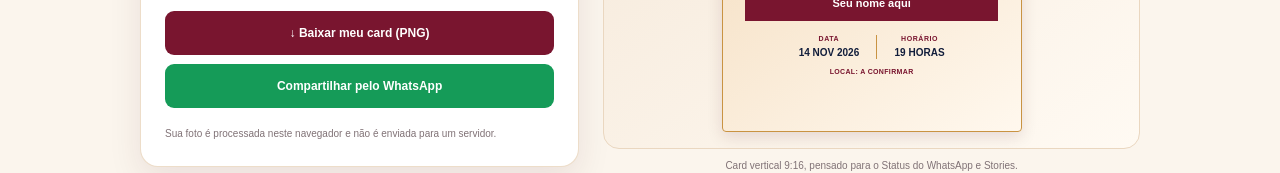
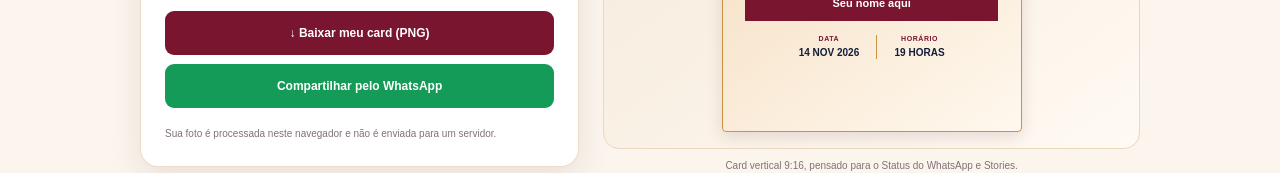
Before and after one commit to juliaDemartini/enc-casais, a plain HTML site: page index.html in a window 1280 px wide. Shown: the part 817-990 px from the top of the page. Drawn offline with nearby package versions, Linux system fonts and the light colour scheme.

Commit message:
tirar local

```diff
--- a/index.html
+++ b/index.html
@@ -72,7 +72,7 @@
           <div class="card-details">
             <div class="detail"><span>DATA</span><strong>14 NOV 2026</strong></div><span class="detail-divider" aria-hidden="true"></span><div class="detail"><span>HORÁRIO</span><strong>19 HORAS</strong></div>
           </div>
-          <p class="card-location">LOCAL: A CONFIRMAR</p>
+
         </article>
       </div>
       <p class="preview-tip">Card vertical 9:16, pensado para o Status do WhatsApp e Stories.</p>
```
